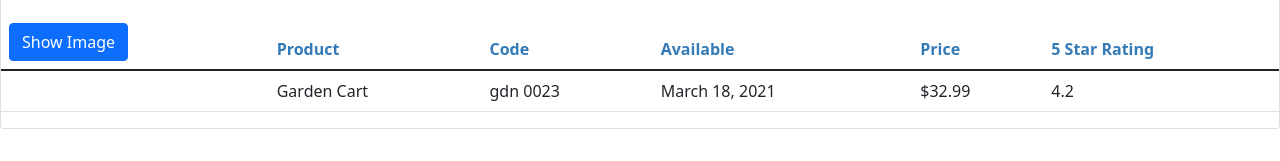
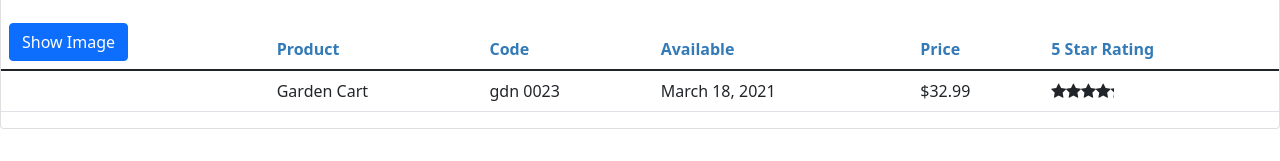
Before and after one commit to JingyingheXD/angular-start, an Angular app in the folder my-app/: page / in a window 1280 px wide. Shown: the part 197-358 px from the top of the page. Built offline with nearby package versions, Linux system fonts and the light colour scheme.

Commit message:
display star rating with nested component

```diff
--- a/my-app/src/app/app.module.ts
+++ b/my-app/src/app/app.module.ts
@@ -5,12 +5,14 @@ import { BrowserModule } from '@angular/platform-browser';
 import { AppComponent } from './app.component';
 import { ProductListComponent } from './products/product-list.component';
 import { ConvertToSpacesPipe } from './shared/convert-to-spaces.pipe';
+import { StarComponent } from './shared/star.component';
 
 @NgModule({
   declarations: [
     AppComponent,
     ProductListComponent,
-    ConvertToSpacesPipe
+    ConvertToSpacesPipe,
+    StarComponent,
   ],
   imports: [
     BrowserModule,
--- a/my-app/src/app/products/product-list.component.html
+++ b/my-app/src/app/products/product-list.component.html
@@ -51,7 +51,10 @@
           <td>{{ product.productCode | lowercase | convertToSpaces: '-' }}</td>
           <td>{{ product.releaseDate }}</td>
           <td>{{ product.price | currency:'USD':'symbol':'1.2-2' }}</td>
-          <td>{{ product.starRating }}</td>
+          <td>
+            <pm-star [rating]="product.starRating">
+            </pm-star>
+          </td>
         </tr>
       </tbody>
     </table>
--- /dev/null
+++ b/my-app/src/app/shared/star.component.ts
@@ -0,0 +1,15 @@
+import { Component, OnChanges, Input } from "@angular/core";
+
+@Component({
+  selector: 'pm-star',
+  templateUrl: './star.component.html',
+  styleUrls: ['./star.component.css'],
+})
+export class StarComponent implements OnChanges {
+  @Input() rating: number = 4;
+  cropWidth: number = 75;
+
+  ngOnChanges(): void {
+    this.cropWidth = this.rating * 75/5;
+  }
+}
```
